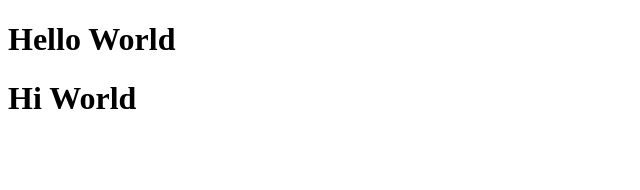
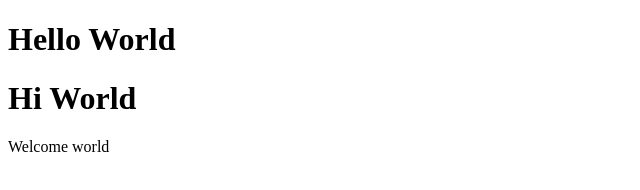
Before and after one commit to NymphetamineHunter/DemoRepo, a plain HTML site: page index.html in a window 1280 px wide. Shown: the whole page, without its empty margins (0-640 px from the left). Drawn offline with Linux system fonts and the light colour scheme.

Commit message:
added third line

```diff
--- a/index.html
+++ b/index.html
@@ -8,5 +8,6 @@
 <body>
     <h1>Hello World</h1>
     <h1>Hi World</h2>
+    Welcome world
 </body>
 </html>
```
